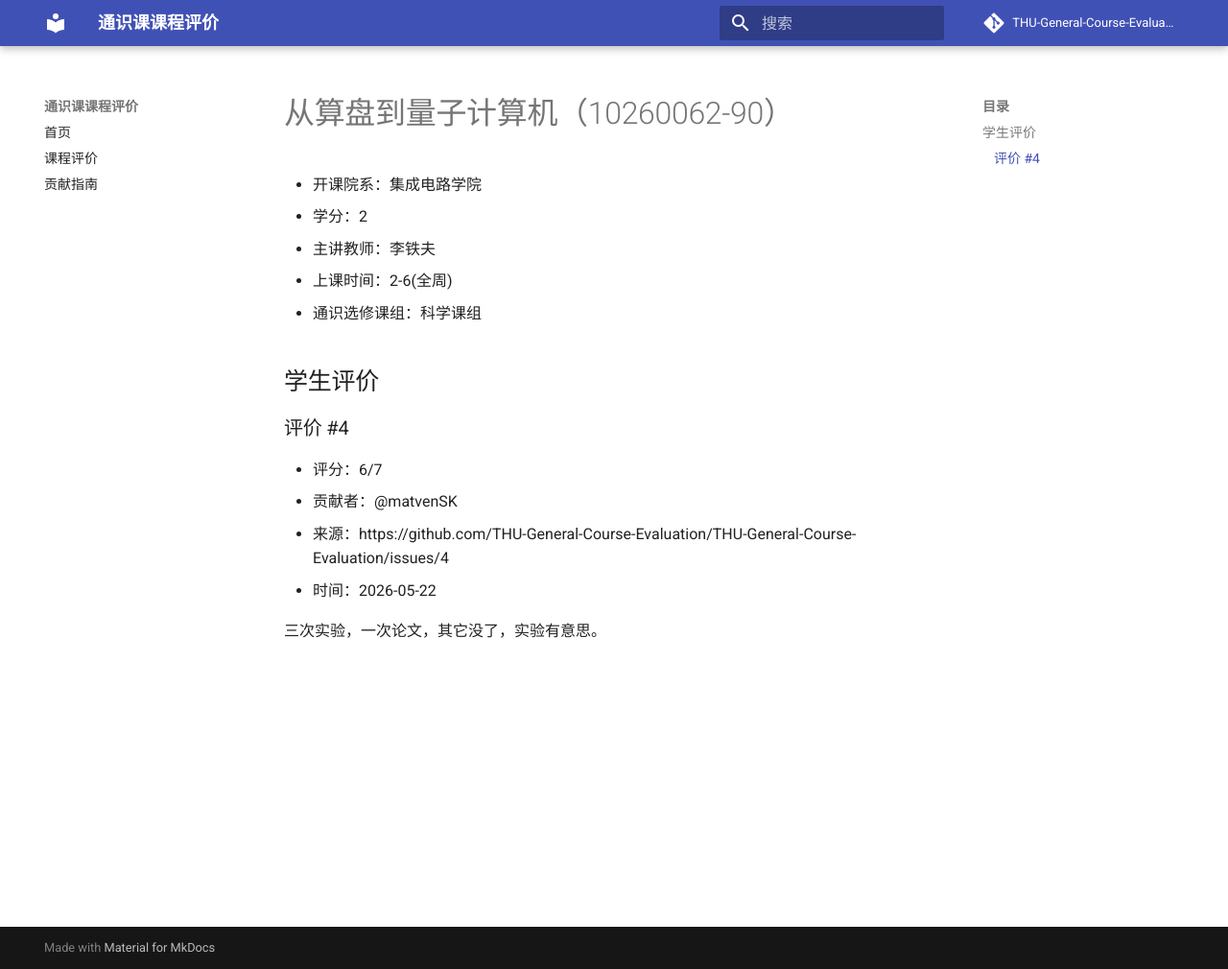
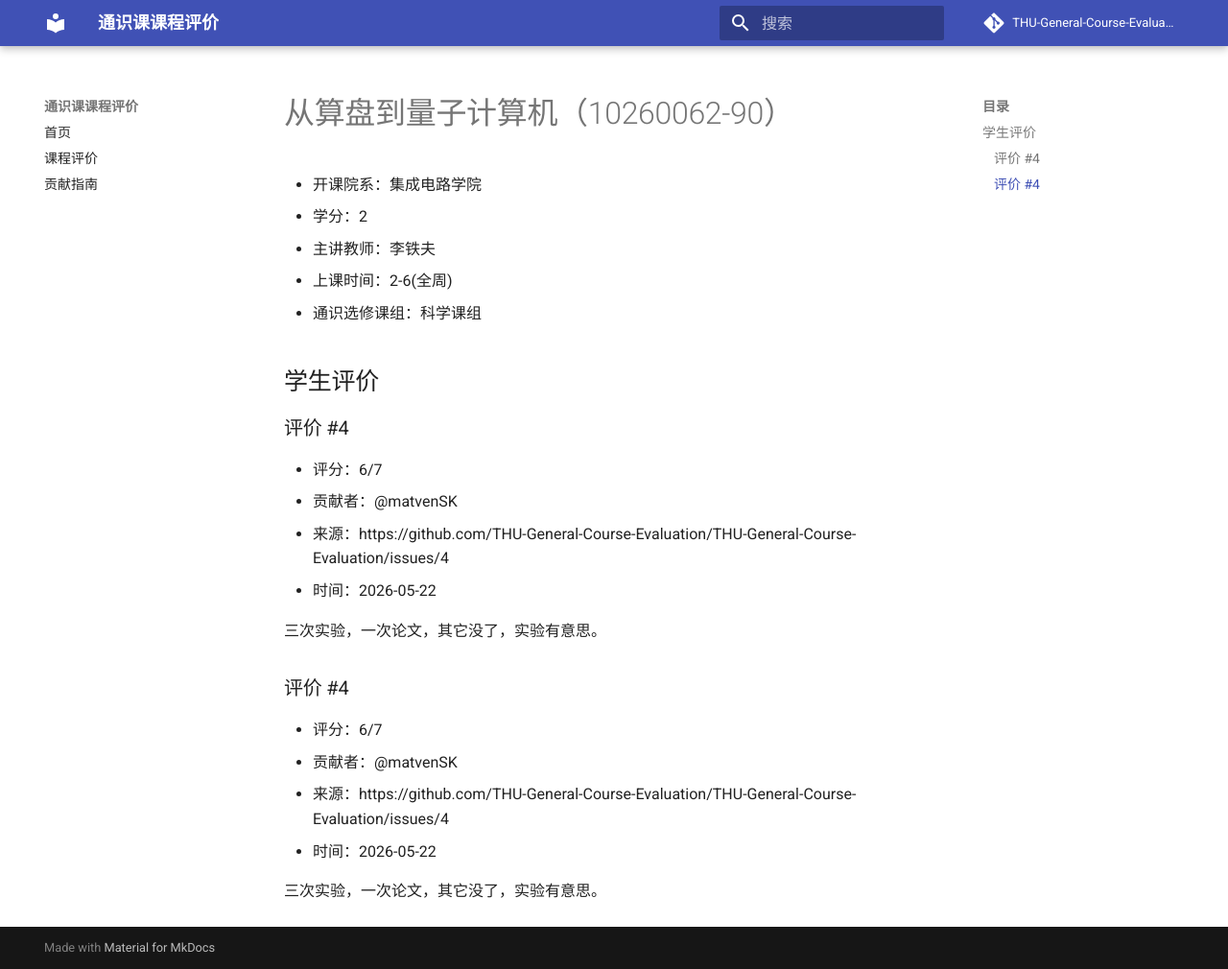
Before and after one commit to THU-General-Course-Evaluation/THU-General-Course-Eevaluation, an MkDocs documentation site: the page built from docs/courses/10260062-90.md, in a window 1280 px wide and 1010 px high. Shown: the whole window at 96% size. Built offline with MkDocs 1.6.1 and Material for MkDocs 9.7.7, drawn with Linux system fonts in a browser that asks for light colours; comment, search, counter and statistics services are not loaded.

Commit message:
chore: ingest review from issue #4

```diff
--- a/docs/courses/10260062-90.md
+++ b/docs/courses/10260062-90.md
@@ -15,3 +15,11 @@
 - 时间：2026-05-22
 
 三次实验，一次论文，其它没了，实验有意思。
+
+### 评价 #4
+- 评分：6/7
+- 贡献者：@matvenSK
+- 来源：https://github.com/THU-General-Course-Evaluation/THU-General-Course-Evaluation/issues/4
+- 时间：2026-05-22
+
+三次实验，一次论文，其它没了，实验有意思。
```
Also changed, not shown: docs/courses/index.md (+4 -4 lines).
